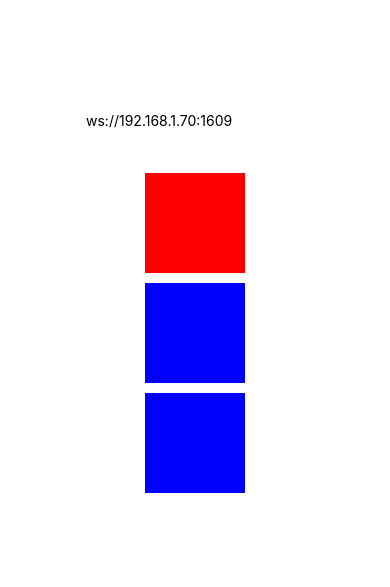
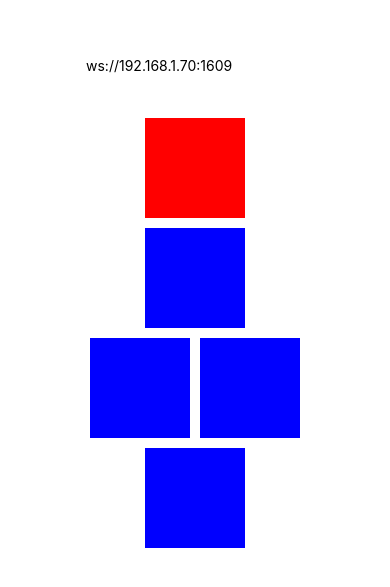
Before and after one commit to edgararaj/splouse, a React Native app in the folder mobile/: screen / in a window 390 px wide. Shown: the part 129-716 px from the top of the page. Built offline with nearby package versions, Linux system fonts and the light colour scheme.

Commit message:
Controlling computer mouse with the App

```diff
--- a/mobile/components/SocketView/index.tsx
+++ b/mobile/components/SocketView/index.tsx
@@ -28,12 +28,14 @@ const SocketView:React.FC = () => {
   return (
     <View style={styles.container}>
       <View style={styles.addressInputContainer}>
+
         <TextInput
           style={styles.addressInput}
           placeholder="ws://0.0.0.0:1609"
           onChangeText={setSocketEndpoint}
           value={socketEndpoint}
         />
+
       </View>
 
       <TouchableOpacity
@@ -41,8 +43,18 @@ const SocketView:React.FC = () => {
         onPress={() => connectToServer()}
       />
 
-      <TouchableOpacity style={styles.mouseControls} onPress={() => sendDirection("cima")}/>
-      <TouchableOpacity style={styles.mouseControls} onPress={() => sendDirection("baixo")}/>
+      <View style={{alignItems: "center"}}>
+
+        <View><TouchableOpacity style={styles.mouseControls} onPress={() => sendDirection("top")}/></View>
+
+        <View style={{flexDirection: "row"}}>
+          <TouchableOpacity style={styles.mouseControls} onPress={() => sendDirection("left")}/>
+          <TouchableOpacity style={styles.mouseControls} onPress={() => sendDirection("right")}/>
+        </View>
+
+        <View><TouchableOpacity style={styles.mouseControls} onPress={() => sendDirection("bottom")}/></View>
+
+      </View>
     </View>
   );
 }
```
Also changed, not shown: 1 other file (tests, documents, lock files or other folders).
